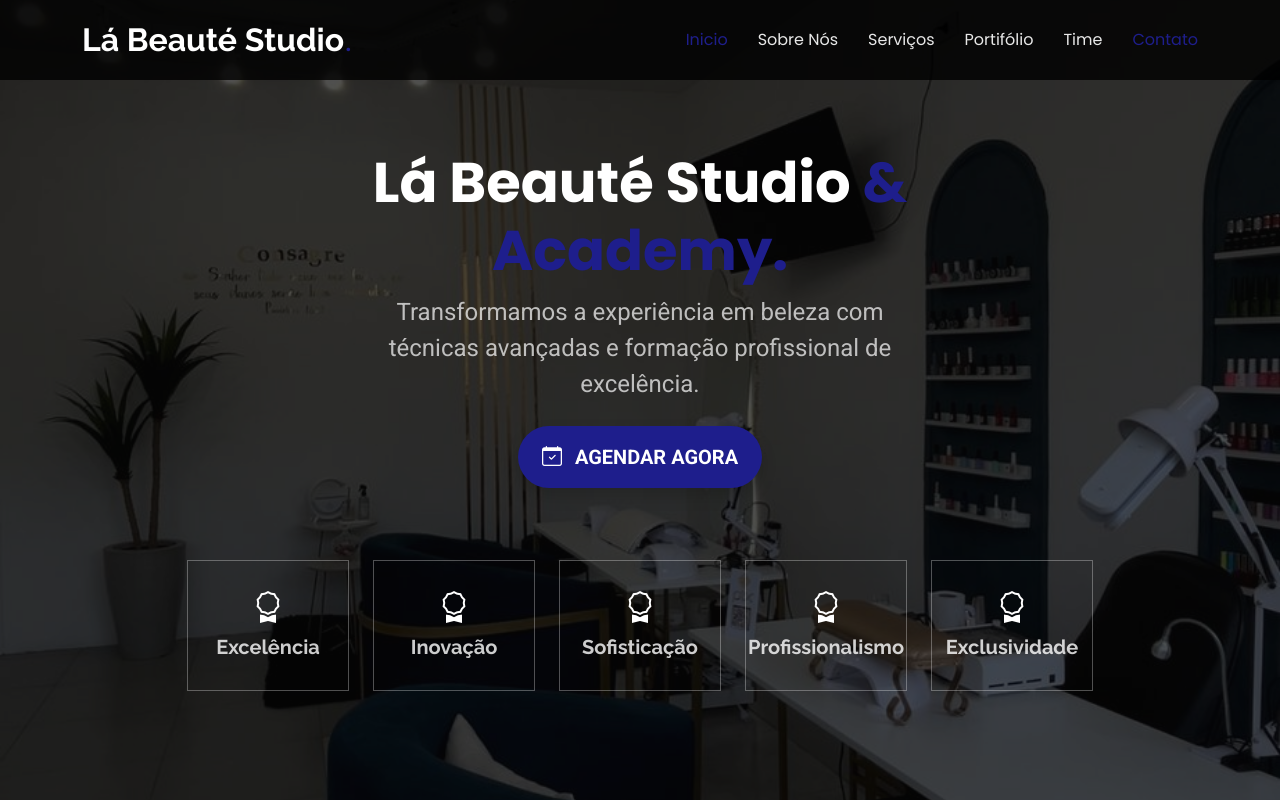
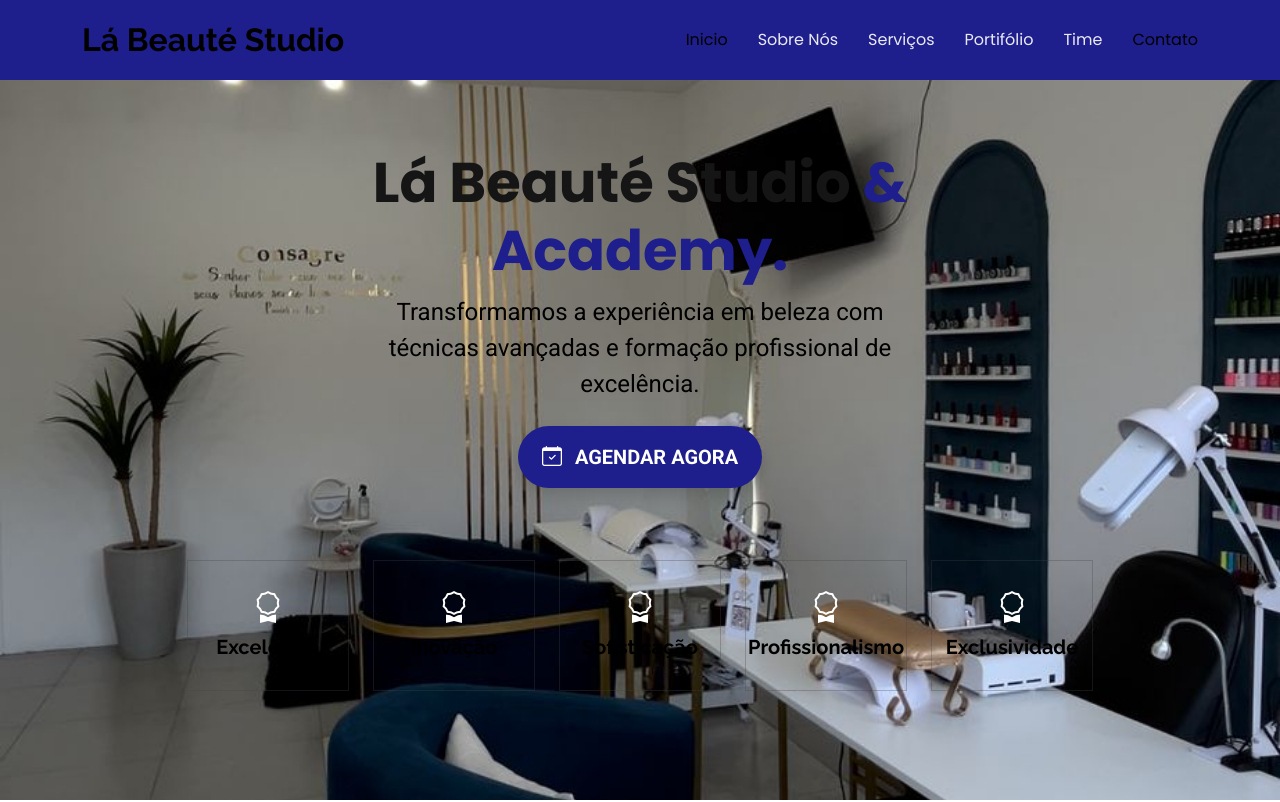
Before and after one commit to GioThomazin/la-beaute.github.io, a plain HTML site: page LandingPage/LandingPage/gp-1.0.0/gp-1.0.0/index.html in a window 1280 px wide. Shown: the top 802 px of the page. Drawn offline with nearby package versions, Linux system fonts and the light colour scheme; a script that the page names is missing.

Commit message:
quarto commit

```diff
--- a/LandingPage/LandingPage/gp-1.0.0/gp-1.0.0/assets/css/main.css
+++ b/LandingPage/LandingPage/gp-1.0.0/gp-1.0.0/assets/css/main.css
@@ -62,7 +62,7 @@ body.dark-mode {
 /* Nav Menu Colors - The following color variables are used specifically for the navigation menu. They are separate from the global colors to allow for more customization options */
 :root {
   --nav-color: rgba(255, 255, 255, 0.905);  /* The default color of the main navmenu links */
-  --nav-hover-color: #1E1E8C; /* Applied to main navmenu links when they are hovered over or active */
+  --nav-hover-color: #000000; /* Applied to main navmenu links when they are hovered over or active */
   --nav-mobile-background-color: #ffffff; /* Used as the background color for mobile navigation menu */
   --nav-dropdown-background-color: #ffffff; /* Used as the background color for dropdown items that appear when hovering over primary navigation items */
   --nav-dropdown-color: #212529; /* Used for navigation links of the dropdown items in the navigation menu. */
@@ -72,18 +72,9 @@ body.dark-mode {
 /* Color Presets - These classes override global colors when applied to any section or element, providing reuse of the sam color scheme. */
 
 .light-background {
-  --background-color: #f9f9f9;
-  --surface-color: #ffffff;
-}
-
-.dark-background {
-  --background-color: #060606;
-  --default-color: #ffffff;
-  --heading-color: #ffffff;
-  --surface-color: #252525;
-  --contrast-color: #2a2727;
-}
-
+  --background-color: #000000;
+  --surface-color: #000000;
+}
 /* Smooth scroll */
 :root {
   scroll-behavior: smooth;
@@ -175,9 +166,9 @@ h6 {
 # Global Header
 --------------------------------------------------------------*/
 .header {
-  --background-color: rgba(0, 0, 0, 0.8);
-  --heading-color: #ffffff;
-  --contrast-color: #ffffff;
+  --background-color: #1E1E8C;
+  --heading-color: #000000;
+  --contrast-color: #070000;
   color: var(--default-color);
   background-color: var(--background-color);
   padding: 10px 0;
@@ -501,7 +492,7 @@ h6 {
 
 .footer .footer-top {
   padding: 50px 0;
-  background-color: color-mix(in srgb, var(--footer-background-color) 90%, white 10%);
+  background-color: color-mix(in srgb, var(--footer-background-color) 90%, rgb(255, 255, 255) 10%);
 }
 
 .footer .footer-about .logo {
@@ -724,7 +715,7 @@ h6 {
   right: 15px;
   bottom: 15px;
   z-index: 99999;
-  background-color: var(--accent-color);
+  background-color: #1E1E8C;
   width: 40px;
   height: 40px;
   border-radius: 4px;
@@ -837,7 +828,7 @@ section,
   margin: 0;
   letter-spacing: 1.5px;
   text-transform: uppercase;
-  color: color-mix(in srgb, var(--default-color), transparent 50%);
+  color: #000;
   position: relative;
 }
 
@@ -881,14 +872,6 @@ section,
   z-index: 1;
 }
 
-.hero:before {
-  content: "";
-  background: color-mix(in srgb, var(--background-color), transparent 30%);
-  position: absolute;
-  inset: 0;
-  z-index: 2;
-}
-
 .hero .container {
   position: relative;
   z-index: 3;
@@ -908,7 +891,7 @@ section,
 .hero p {
   margin: 10px 0 0 0;
   font-size: 24px;
-  color: color-mix(in srgb, var(--default-color), transparent 30%);
+  color: #000;
 }
 
 .hero .icon-box {
@@ -939,7 +922,7 @@ section,
 }
 
 .hero .icon-box h3 a {
-  color: color-mix(in srgb, var(--default-color), transparent 20%);
+  color: #000;
   transition: ease-in-out 0.3s;
 }
 
@@ -1134,14 +1117,6 @@ section,
   z-index: 1;
 }
 
-.call-to-action:before {
-  content: "";
-  background: color-mix(in srgb, var(--background-color), transparent 50%);
-  position: absolute;
-  inset: 0;
-  z-index: 2;
-}
-
 .call-to-action .container {
   position: relative;
   z-index: 3;
@@ -1150,11 +1125,11 @@ section,
 .call-to-action h3 {
   font-size: 28px;
   font-weight: 700;
-  color: var(--default-color);
+  color: #fcfcfc;
 }
 
 .call-to-action p {
-  color: var(--default-color);
+  color:  #fcfcfc;
 }
 
 .call-to-action .cta-btn {
```
Also changed, not shown: 1 other file.
